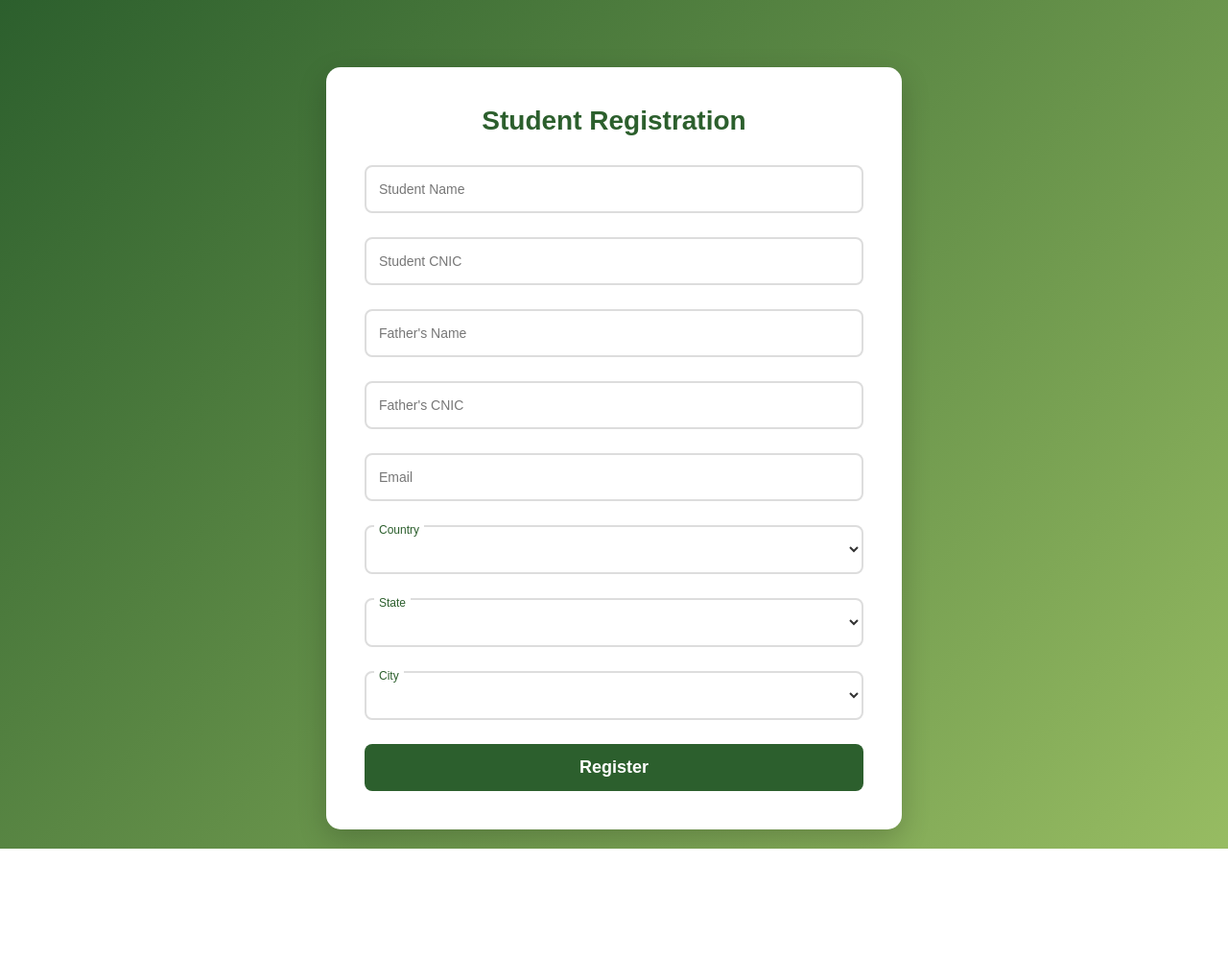
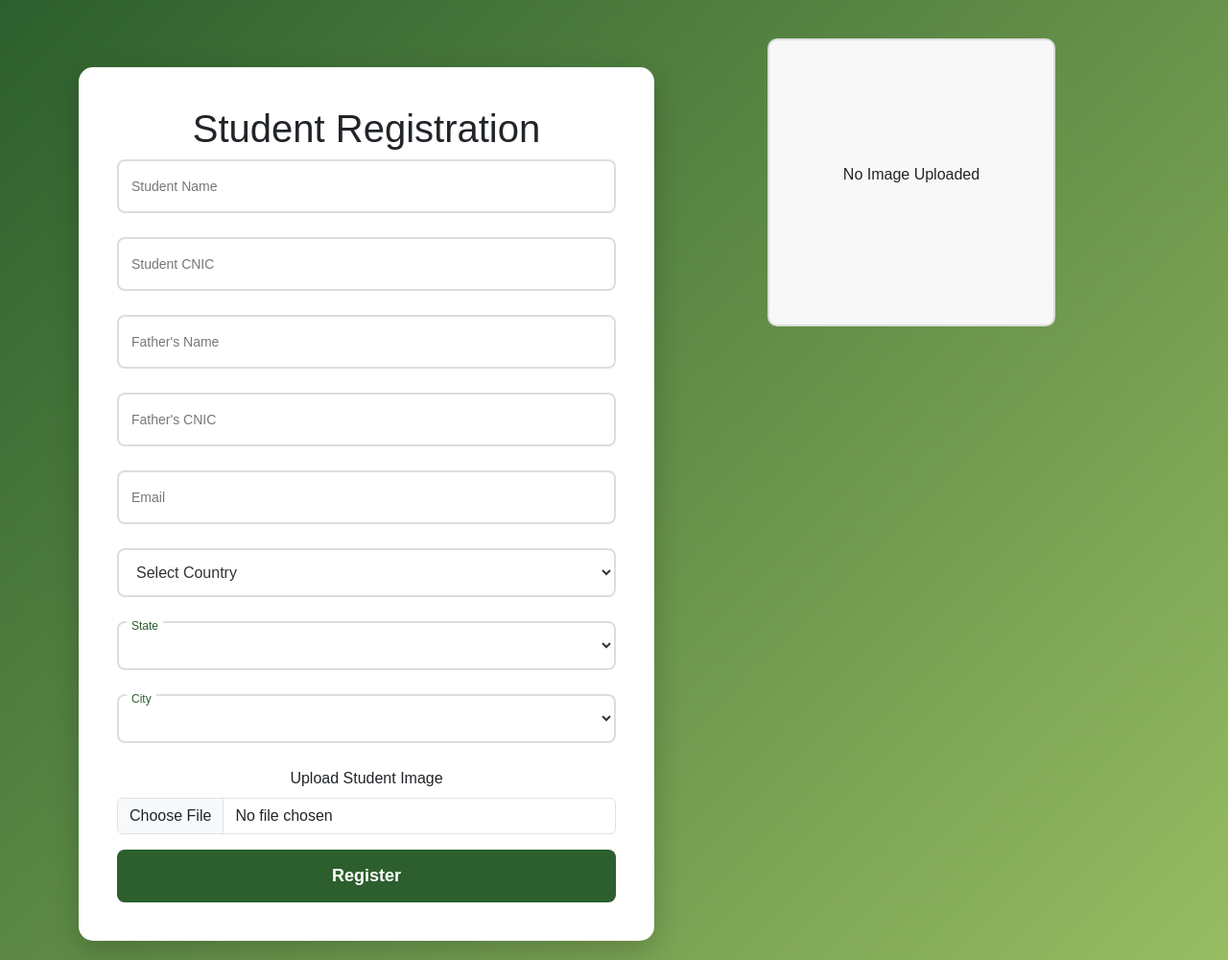
Before and after one commit to shaharyar522/SmartRegAdmin, a PHP site: page / in a window 1280 px wide. Shown: the whole page at 96% size. Before the commit the page ends 884 px from the top, so only its background shows below. Run offline with PHP 8.4, Linux system fonts and the light colour scheme; data that the repository does not hold is empty; some libraries are stand-ins or nearby versions.

Commit message:
working on student form

```diff
--- a/user_form/index.php
+++ b/user_form/index.php
@@ -13,7 +13,9 @@ if ($conn->connect_error) {
 
 $message = "";
 $message_type = "";
+$uploaded_image = "";
 
+// Form Submission
 if ($_SERVER["REQUEST_METHOD"] == "POST") {
   $student_name = $_POST['student_name'];
   $student_cnic = $_POST['student_cnic'];
@@ -25,28 +27,85 @@ if ($_SERVER["REQUEST_METHOD"] == "POST") {
   $student_state = $_POST['student_state'];
   $student_city = $_POST['student_city'];
 
-    $sql = "INSERT INTO student_form (student_name, student_cnic, father_name, father_cnic, student_email, student_phone, student_country, student_state, student_city)
-            VALUES ('$student_name', '$student_cnic', '$father_name', '$father_cnic', '$email', '$phone', '$student_country', '$student_state', '$student_city')";
+  // File Upload Handling
+  $file_name = $_FILES['student_image']['name'];
+  $file_tmp = $_FILES['student_image']['tmp_name'];
+  $upload_dir = "uploads/";
+
+  if (!is_dir($upload_dir)) {
+    mkdir($upload_dir, 0777, true);
+  }
+
+  $file_path = $upload_dir . basename($file_name);
+  move_uploaded_file($file_tmp, $file_path);
+
+  // Insert data into database
+  $sql = "INSERT INTO student_form (student_name, student_cnic, father_name, father_cnic, student_email, student_phone, student_country, student_state, student_city, student_image)
+          VALUES ('$student_name', '$student_cnic', '$father_name', '$father_cnic', '$email', '$phone', '$student_country', '$student_state', '$student_city', '$file_path')";
 
   if ($conn->query($sql) === TRUE) {
     $message = "Data has been successfully inserted!";
     $message_type = "success";
+
+    // Fetch the last uploaded image for display
+    $uploaded_image = $file_path;
   } else {
     $message = "Error: " . $conn->error;
     $message_type = "error";
   }
 }
-$conn->close();
+
+// Fetch last uploaded student image from database
+$image_query = "SELECT student_image FROM student_form ORDER BY student_name DESC LIMIT 1";
+
+$image_result = $conn->query($image_query);
+if ($image_result->num_rows > 0) {
+  $row = $image_result->fetch_assoc();
+  $uploaded_image = $row['student_image'];
+}
+
 ?>
 
 <!DOCTYPE html>
 <html lang="en">
+
 <head>
   <meta charset="UTF-8">
   <meta name="viewport" content="width=device-width, initial-scale=1.0">
   <title>Student Registration Form</title>
   <script src="https://cdn.jsdelivr.net/npm/sweetalert2@11"></script>
   <link rel="stylesheet" href="css/form.css">
+  <link href="https://cdn.jsdelivr.net/npm/bootstrap@5.3.0/dist/css/bootstrap.min.css" rel="stylesheet">
+  <style>
+    .container {
+      display: flex;
+      justify-content: space-between;
+      align-items: flex-start;
+      gap: 20px;
+    }
+
+    .form-container {
+      flex: 1;
+    }
+
+    .image-preview {
+      width: 300px;
+      height: 300px;
+      border: 2px solid #ddd;
+      border-radius: 10px;
+      overflow: hidden;
+      display: flex;
+      align-items: center;
+      justify-content: center;
+      background-color: #f8f8f8;
+    }
+
+    .image-preview img {
+      width: 100%;
+      height: 100%;
+      object-fit: cover;
+    }
+  </style>
 </head>
 
 <body>
@@ -64,9 +123,11 @@ $conn->close();
     </script>
   <?php endif; ?>
 
+  <div class="container">
+    <!-- Left Side: Form -->
     <div class="form-container">
       <h1>Student Registration</h1>
-    <form id="studentForm" method="POST">
+      <form id="studentForm" method="POST" enctype="multipart/form-data">
         <div class="form-group">
           <input type="text" id="student_name" name="student_name" required placeholder=" ">
           <label for="student_name">Student Name</label>
@@ -92,16 +153,20 @@ $conn->close();
           <label for="email">Email</label>
         </div>
 
-
-
+        <!-- Fetching Country Data from Database -->
+        <?php
+        $sql = "SELECT country_id, country_title FROM country";
+        $result = $conn->query($sql);
+        ?>
         <div class="form-group">
           <select id="country" name="student_country" required>
-          <option value=""></option>
-          <option value="USA">USA</option>
-          <option value="Canada">Canada</option>
-          <option value="Pakistan">Pakistan</option>
+            <option value="">Select Country</option>
+            <?php
+            while ($row = mysqli_fetch_assoc($result)) {
+              echo "<option value='" . $row['country_id'] . "'>" . $row['country_title'] . "</option>";
+            }
+            ?>
           </select>
-        <label for="country">Country</label>
         </div>
 
         <div class="form-group">
@@ -124,9 +189,30 @@ $conn->close();
           <label for="city">City</label>
         </div>
 
+        <!-- Bootstrap File Upload -->
+        <div class="mb-3">
+          <label for="student_image" class="form-label">Upload Student Image</label>
+          <input class="form-control" type="file" id="student_image" name="student_image" required>
+        </div>
+
         <button type="submit" class="submit-btn" name="student_form" value="sub">Register</button>
       </form>
     </div>
 
+    <!-- Right Side: Image Preview -->
+    <div class="image-preview">
+      <?php if (!empty($uploaded_image)) : ?>
+        <img src="<?php echo $uploaded_image; ?>" alt="Uploaded Image">
+      <?php else : ?>
+        <p>No Image Uploaded</p>
+      <?php endif; ?>
+    </div>
+  </div>
+
 </body>
+
 </html>
+
+<?php
+$conn->close();
+?>
```
Also changed, not shown: oldcode.txt (+2 -20 lines), user_form/uploads/1742469373_IMG_20250107_113025_processed.jpg (added), user_form/uploads/IMG_20250107_113025.jpg (added). Lines whose indentation alone changed are shown as unchanged.
